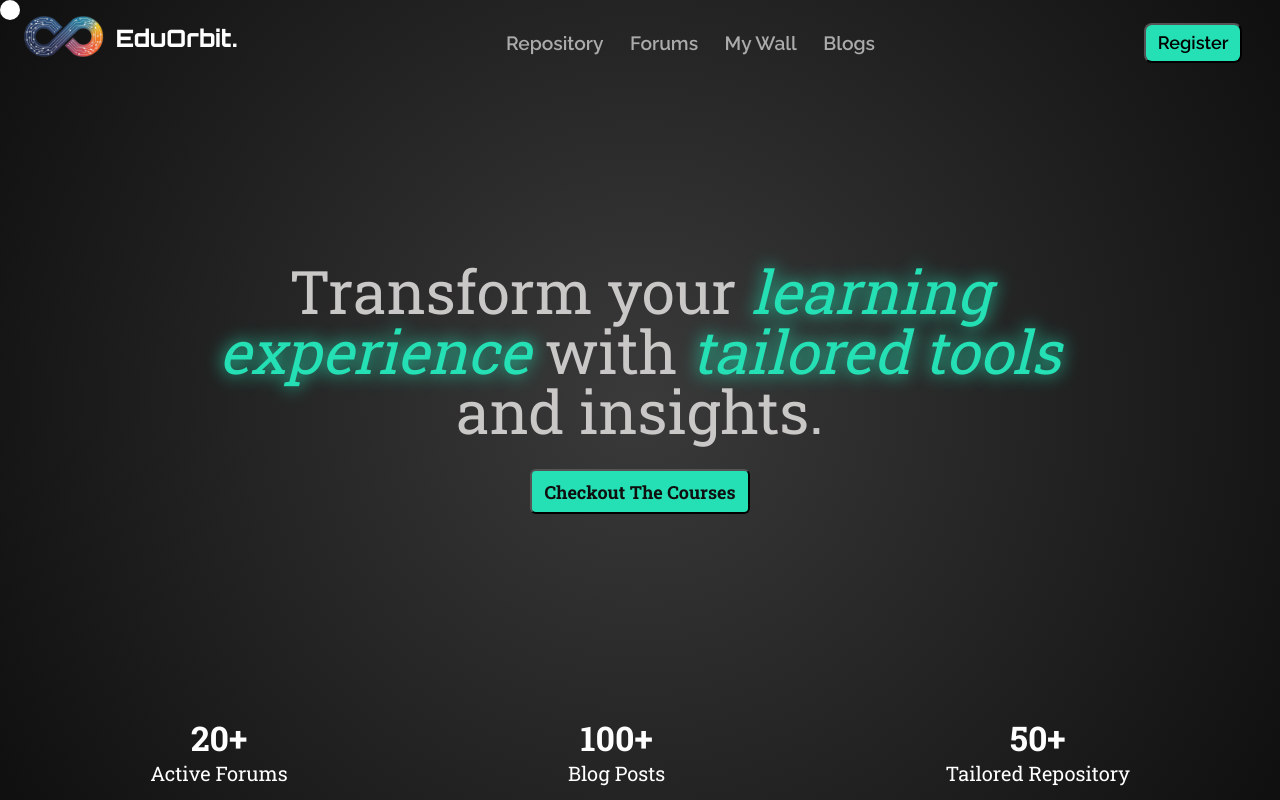
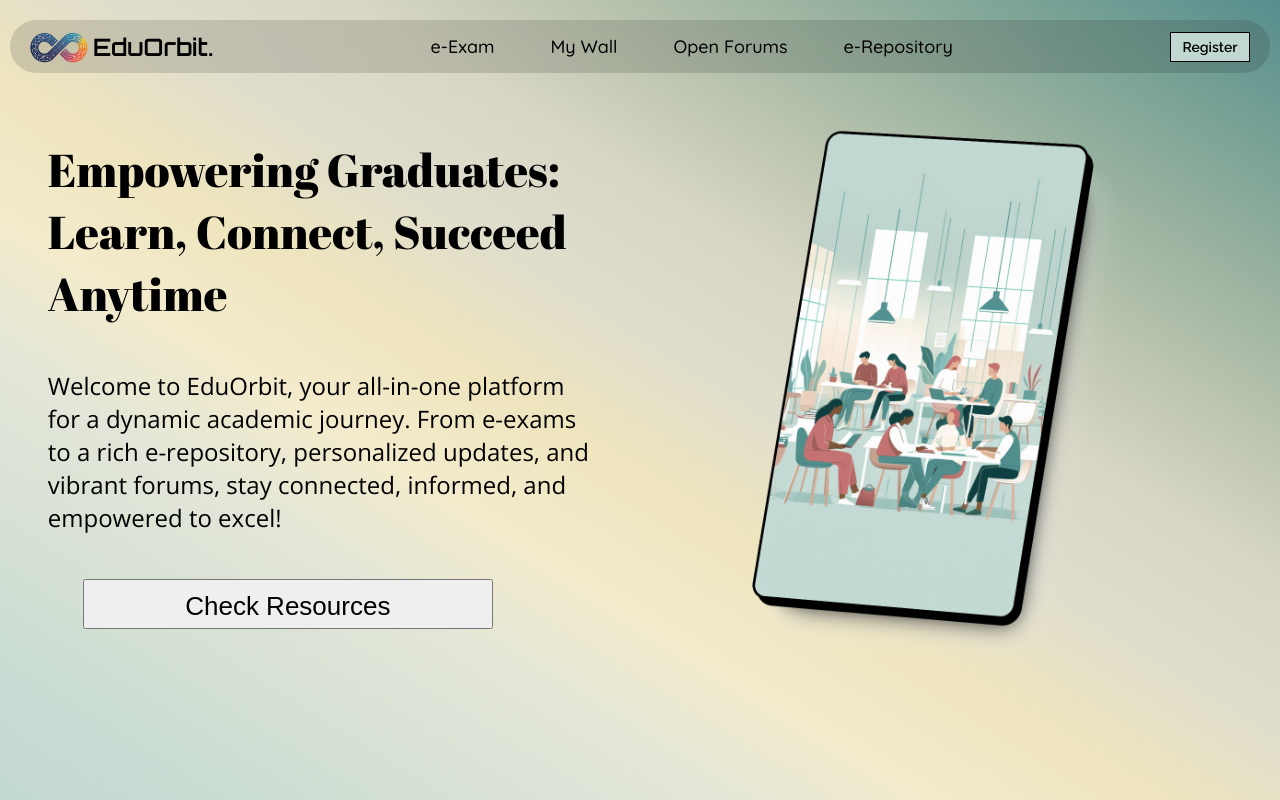
Before and after one commit to KC1064/EduOrbit, a plain HTML site: page index.html in a window 1280 px wide. Drawn offline with nearby package versions, Linux system fonts and the light colour scheme; a web font is replaced by a local one.

Commit message:
New Landing Page

```diff
--- a/index.html
+++ b/index.html
@@ -16,67 +16,44 @@
     <link href="https://fonts.googleapis.com/css2?family=Lobster+Two:ital,wght@0,400;0,700;1,400;1,700&display=swap"
         rel="stylesheet">
     <link href="https://fonts.googleapis.com/css2?family=Quicksand:wght@300..700&display=swap" rel="stylesheet">
+    <link href="https://fonts.googleapis.com/css2?family=Lora:ital,wght@0,400..700;1,400..700&display=swap"
+        rel="stylesheet">
+    <link href="https://fonts.googleapis.com/css2?family=Abril+Fatface&display=swap" rel="stylesheet">
+    <link
+        href="https://fonts.googleapis.com/css2?family=Lora&family=Poppins&family=Playfair+Display&family=Roboto&family=Abril+Fatface&family=Work+Sans&family=Montserrat&family=Merriweather&family=Raleway&family=Open+Sans&family=Oswald&family=Source+Sans+Pro&family=Bebas+Neue&family=Nunito&display=swap"
+        rel="stylesheet">
+
+
 </head>
 
 <body>
     <div id="cursor"></div>
     <main>
         <nav>
-            <div id="logo">
+            <div class="nav-logo">
                 <img src="/assets/logo1.png" alt="">
                 <p>EduOrbit.</p>
             </div>
-            <div id="nav-links">
-                <a href="#">Repository</a>
-                <a href="#">Forums</a>
-                <a href="#">My Wall</a>
-                <a href="#">Blogs</a>
+            <div class="desk-menu">
+                <a href="">e-Exam</a>
+                <a href="">My Wall</a>
+                <a href="">Open Forums</a>
+                <a href="">e-Repository</a>
             </div>
-            <div class="nav-mob">
-                <svg onclick="hidemenu()" id="cross" xmlns="http://www.w3.org/2000/svg" height="30px"
-                    viewBox="0 -960 960 960" width="30px" fill="#fff">
-                    <path
-                        d="m256-200-56-56 224-224-224-224 56-56 224 224 224-224 56 56-224 224 224 224-56 56-224-224-224 224Z" />
-                </svg>
-                <a href="#">Repository</a>
-                <a href="#">Forums</a>
-                <a href="#">My Wall</a>
-                <a href="#">Blogs</a>
+            <button class="reg-btn">Register</button>
+        </nav>
+        <home>
+            <div class="home-text">
+                <h2>Empowering Graduates: Learn, Connect, Succeed Anytime</h2>
+                <p>Welcome to EduOrbit, your all-in-one platform for a dynamic academic journey. From e-exams to a rich
+                    e-repository, personalized updates, and vibrant forums, stay connected, informed, and empowered to
+                    excel!</p>
+                <button>Check Resources</button>
             </div>
-            <div class="mob-menu">
-                <svg onclick="showMenu()" xmlns="http://www.w3.org/2000/svg" height="24px" viewBox="0 -960 960 960"
-                    width="24px" fill="#fff">
-                    <path d="M120-240v-80h720v80H120Zm0-200v-80h720v80H120Zm0-200v-80h720v80H120Z" />
-                </svg>
-                <button id="mob-reg-btn">Register</button>
+            <div class="home-img">
+                <img src="/assets/169shots_so.png" alt="" id="img-home">
             </div>
-
-
-            <button id="reg-btn">Register</button>
-        </nav>
-        <div id="hero-section">
-            <div>
-                <p id="hero-text">Transform your <span>learning experience</span> with <span>tailored tools</span> and
-                    insights.</p>
-            </div>
-            <!-- <div id="overlay"></div> -->
-            <button id="course-btn">Checkout The Courses</button>
-        </div>
-
-        <div id="stats">
-            <div id="stat-nums">
-                <p>20+</p>
-                <p>Active Forums</p>
-            </div>
-            <div id="stat-nums">
-                <p>100+</p>
-                <p>Blog Posts</p>
-            </div>
-            <div id="stat-nums">
-                <p>50+</p>
-                <p>Tailored Repository</p>
-            </div>
-        </div>
+        </home>
     </main>
 
 
--- a/script.js
+++ b/script.js
@@ -1,94 +1,99 @@
-var tl = gsap.timeline();
+const tl = gsap.timeline();
 
-tl.from("#logo", {
+tl.from(".nav-logo", {
+  opacity: 0,
   y: -30,
+  duration: 1,
+});
+
+tl.from(".desk-menu a", {
+  opacity: 0,
+  stagger: 0.3,
+  y: -20,
+  duration: 0.5,
+});
+
+tl.from(".reg-btn", {
+  opacity: 0,
+  y: -20,
+  duration: 0.5,
+});
+
+tl.from(".home-text > *", {
+  x: -200,
+  duration: 0.5,
+  opacity: 0,
+  stagger: 0.2,
+});
+
+tl.from("#img-home", {
+  x: 200,
   opacity: 0,
   duration: 0.5,
 });
 
-tl.from("#nav-links", {
-  y: -30,
-  opacity: 0,
-  duration: 0.5,
-  stagger: 0.2,
-});
-
-tl.from("#reg-btn", {
-  y: -30,
-  opacity: 0,
-  duration: 0.5,
-  stagger: 0.2,
-});
-
-tl.from("#hero-section", {
-  y: 60,
-  opacity: 0,
-  duration: 0.5,
-});
-
-tl.from("#stat-nums", {
-  y: 30,
-  opacity: 0,
-  duration: 0.5,
-  stagger: 0.2,
-});
-
-tl.to("#hero-text span", {
-  color: "#24e0b4",
-  fontStyle: "italic",
-  textShadow: "0px 0px 10px #24e0b4",
-  duration: 1,
-  stagger: 0.2,
-});
-
-tl.to("#hero-text span", {
-  keyframes: [
-    { textShadow: "0px 0px 15px #24e0b4", duration: 0.1 },
-    { textShadow: "0px 0px 20px #24e0b4", duration: 0.2 },
-    { textShadow: "0px 0px 30px #24e0b4", duration: 0.1 },
-    { textShadow: "0px 0px 20px #24e0b4", duration: 0.2 },
-    { textShadow: "0px 0px 15px #24e0b4", duration: 0.2 },
-  ],
+tl.to("#img-home", {
+  y: 8,
+  duration: 2,
   repeat: -1,
-  duration: 1,
+  yoyo: true,
   ease: "power1.inOut",
 });
 
-document.getElementById("reg-btn").addEventListener("click", function () {
-  window.location.href = "pages/register.html";
+const cursor = document.querySelector("#cursor");
+const imgHome = document.querySelector("#img-home"); // Select the img element by its ID
+
+// Move cursor with mouse and show "Click"
+imgHome.addEventListener("mousemove", function (e) {
+  cursor.style.display = "flex";
+  cursor.innerHTML = "Click";
+
+  gsap.to(cursor, {
+    x: e.x,
+    y: e.y,
+    scale: 2.3,
+    duration: 0.6,
+  });
 });
 
-document.getElementById("logo").addEventListener("click", function () {
-  window.location.href = "index.html";
+// Hide the cursor when leaving the image
+imgHome.addEventListener("mouseleave", function () {
+  cursor.style.display = "none";
+  gsap.to(cursor, {
+    scale: 1, // Reset scale on mouse leave
+    duration: 0.2,
+  });
 });
 
-function showMenu() {
-  const navMob = document.querySelector(".nav-mob");
-  if (navMob.style.display === "flex") {
-    navMob.style.display = "none";
-  } else {
-    navMob.style.display = "flex";
-  }
-}
+const images = [
+  "/assets/169shots_so.png",
+  "/assets/335_1x_shots_so.png",
+  "/assets/361_2x_shots_so.png",
+];
+let currentImageIndex = 0;
 
-function hidemenu() {
-  const navMob = document.querySelector(".nav-mob");
-  if (navMob.style.display === "flex") {
-    navMob.style.display = "none";
-  } else {
-    navMob.style.display = "flex";
-  }
-}
+imgHome.style.opacity = 1; // Ensure the image starts fully visible
 
-var main = document.querySelector("main");
-var cursor = document.querySelector("#cursor");
+imgHome.addEventListener("click", function () {
+  const timeline = gsap.timeline(); // Create a new timeline
 
-main.addEventListener("mousemove", function (e) {
-  console.log("Clicked");
-  gsap.to(cursor, {
-    x: e.clientX,
-    y: e.clientY,
-    duration: 1,
-    scale: 1,
-  });
+  // First, rotate the image while fading out
+  timeline
+    .to(imgHome, {
+      rotationY: "+=180", // Rotate 360 degrees
+      opacity: 0,
+      duration: 0.5, // Duration for rotation and fade
+      scrub: 4,
+    })
+    .call(function () {
+      // Change the image source when the rotation is complete
+      currentImageIndex = (currentImageIndex + 1) % images.length;
+      imgHome.src = images[currentImageIndex];
+    })
+    .to(imgHome, {
+      opacity: 1, // Fade in the new image
+      rotationY: 0, // Reset rotation for the new image
+      duration: 0.5,
+      scrub: 4, // Duration for fade in
+    });
 });
--- a/style.css
+++ b/style.css
@@ -1,4 +1,3 @@
-/* Ensure general styling remains the same */
 * {
   margin: 0;
   padding: 0;
@@ -9,298 +8,181 @@ html,
 body {
   height: 100%;
   width: 100%;
-  background: radial-gradient(circle at 50% 50%, #3a3a3a, #0f0f0f);
 }
 
 main {
-  display: flex;
-  flex-direction: column;
-  min-height: 100vh;
-  position: relative;
+  overflow: hidden;
 }
 
-#overlay {
-  position: absolute;
+main {
+  height: 100vh;
   width: 100%;
-  height: 100%;
-  /* background-color: antiquewhite; */
-  z-index: 120;
+  padding: 20px 10px;
+  background-image: linear-gradient(
+    to right top,
+    #c1d8d2,
+    #cbddd3,
+    #d7e1d4,
+    #e2e6d8,
+    #f3ebcc,
+    #eee5be,
+    #dfddcc,
+    #d8d6c4,
+    #bac4af,
+    #99b29f,
+    #77a195,
+    #578e8e
+  );
 }
 
-/* Navbar Start */
+.nav-logo img {
+  height: 45px;
+  width: auto;
+}
 nav {
-  height: 65px;
-  width: 98%;
+  background-color: rgba(0, 0, 0, 0.131);
+  display: flex;
+  border-radius: 50px;
+  height: 7%;
+  padding: 20px 20px;
   display: flex;
   justify-content: space-between;
   align-items: center;
-  padding: 12px;
+  backdrop-filter: blur(40px);
+}
+
+.nav-logo {
+  display: flex;
+  align-items: center;
+  justify-content: center;
+  gap: 5px;
+}
+
+.nav-logo img {
+  height: 40px;
+  width: auto;
   margin-top: 10px;
 }
 
-#logo {
-  margin-left: 12px;
-  display: flex;
-  gap: 12px;
-  cursor: pointer;
+.nav-logo p {
+  font-size: 24px;
+  font-family: "Orbitron", sans-serif;
+  font-weight: 600;
+  margin: 0;
 }
 
-#logo p {
-  font-family: "Orbitron", sans-serif;
-  font-size: 24px;
-  color: white;
-  font-weight: 800;
-  margin-top: 8px;
-}
-
-#nav-links {
-  width: 30%;
+.desk-menu {
   display: flex;
   justify-content: space-between;
   align-items: center;
+  gap: 40px;
 }
 
-#nav-links a {
-  font-size: larger;
+.desk-menu a {
+  font-size: 18px;
+  font-weight: 500;
   text-decoration: none;
-  color: rgb(171, 171, 171);
-  font-weight: 600;
-  font-family: "Raleway", sans-serif;
+  color: black;
+  height: max-content;
+  width: max-content;
+  padding: 5px 8px;
+  font-family: "quicksand", sans-serif;
 }
 
-#nav-links a:hover {
-  color: #24e0b4;
-  transform: scale(1.2) translateY(-5px);
-  text-shadow: 0 4px 10px #67efcfa9;
-  opacity: 0.9;
-  font-weight: 800;
-  transition: all 0.2s ease-in-out;
-}
-
-#logo img {
-  height: 55px;
-  width: auto;
-}
-
-#reg-btn {
-  height: 40px;
-  width: max-content;
-  padding-left: 12px;
-  padding-right: 12px;
-  border-radius: 8px;
-  background-color: #24e0b4;
+.reg-btn {
   font-family: "Raleway", sans-serif;
-  font-size: 18px;
+  width: 80px;
+  height: 30px;
+  font-size: 14px;
+  background-color: #c1d8d2;
+  border: none;
+  font-weight: 500;
+  padding: 0 10px 0 10px;
+  border: 1px solid black;
   font-weight: 600;
 }
 
-#reg-btn:hover {
-  background-color: black;
-  border: 1px #24e0b4 solid;
-  color: #24e0b4;
-  cursor: pointer;
-  transition: all 50ms ease-in-out;
+.reg-btn:hover {
+  border-radius: 40px;
+  border: 1px solid black;
+  transition: all 2s ease-in;
 }
 
-/* Navbar Ends */
+.desk-menu a:hover {
+  background-color: #c1d8d2;
+  border-radius: 20px;
+}
 
-#hero-section {
-  flex: 1;
+home {
+  width: 100%;
+  height: calc(93% - 40px);
   display: flex;
+  justify-content: space-between;
+  padding: 10px 20px;
+}
+
+.home-text {
+  height: 600px;
+  width: 600px;
+  display: flex;
+  gap: 45px;
   flex-direction: column;
+  align-items: center;
+  justify-content: center;
+}
+.home-text h2 {
+  font-family: "Abril Fatface", sans-serif;
+  font-size: 46px;
+  width: 550px;
+  text-align: left;
+  font-weight: lighter;
+}
+
+.home-text p {
+  font-family: "Open Sans",sans-serif;
+  font-size: 24px;
+  width: 550px;
+  text-align: left;
+}
+
+.home-text button {
+  font-family: "Lobster",sans-serif;
+  width: 70%;
+  font-size: 26px;
+  height: 50px;
+  padding: 10px 15px;
+  margin-right: 70px;
+}
+
+.home-img {
+  padding: 50px 0 0 0;
+  height: 550px;
+  width: 650px;
+  display: flex;
   justify-content: center;
   align-items: center;
-  text-align: center;
-  padding: 20px;
-  position: relative;
 }
 
-#hero-section p {
-  font-size: 60px;
-  max-width: 900px;
-  text-align: center;
-  line-height: 1;
-  font-family: "Roboto Slab", sans-serif;
-  color: rgb(202, 199, 199);
-}
-
-#course-btn {
-  height: 45px;
-  width: 220px;
-  margin-top: 28px;
-  font-family: "Roboto Slab", sans-serif;
-  background-color: #24e0b4;
-  color: #0f0f0f;
-  border-radius: 6px;
-  font-size: 18px;
-  font-weight: 700;
-  cursor: pointer;
-}
-
-#course-btn:hover {
-  background-color: black;
-  border: 1px #24e0b4 solid;
-  color: #24e0b4;
-  cursor: pointer;
-}
-
-#stats {
-  width: 100%;
-  height: 100px;
-  display: flex;
-  justify-content: space-around;
-  align-items: center;
-  color: white;
-  padding: 10px;
-  bottom: 0;
-  left: 0;
-}
-
-#stat-nums {
-  text-align: center;
-  font-family: "Roboto Slab", sans-serif;
-}
-
-#stat-nums p:first-child {
-  font-size: 34px;
-  font-weight: bold;
-}
-
-#stat-nums p:last-child {
-  font-size: 20px;
-}
-
-/* Mobile Navbar Styles */
-.nav-mob {
-  position: absolute;
-  right: 0;
-  top: 0;
-  height: 100vh;
-  width: 300px;
-  padding-top: 50px;
-  background-color: transparent;
-  display: none;
-  flex-direction: column;
-  justify-content: flex-start;
-  align-items: flex-start;
-  z-index: 99;
-  backdrop-filter: blur(8px);
-}
-
-.nav-mob a {
-  padding: 15px 10px;
-  font-size: larger;
-  text-decoration: none;
-  color: rgb(171, 171, 171);
-  font-weight: 600;
-  font-family: "Raleway", sans-serif;
-  width: 100%;
-}
-
-.nav-mob a:hover {
-  box-shadow: 4px 2px 10px #24e0b4;
-  background-color: #24e0b47e;
-}
-
-.mob-menu {
-  display: none;
-  align-items: center;
-  gap: 14px;
-}
-
-#desk-hide {
-  display: none;
-}
-
-#mob-reg-btn {
-  height: 40px;
-  width: max-content;
-  padding-left: 12px;
-  padding-right: 12px;
-  border-radius: 8px;
-  background-color: #24e0b4;
-  font-family: "Raleway", sans-serif;
-  font-size: 18px;
-  font-weight: 600;
-}
-
-#mob-reg-btn:hover {
-  background-color: black;
-  border: 1px #24e0b4 solid;
-  color: #24e0b4;
-  cursor: pointer;
-  transition: all 50ms ease-in-out;
-}
-
-#cross {
-  margin-left: 10px;
-}
-
-/* Media Queries */
-@media (max-width: 1100px) {
-  #nav-links {
-    display: none;
-  }
-  #reg-btn {
-    display: none;
-  }
-  #menu-btn {
-    display: flex;
-    gap: 10px;
-    align-items: center;
-  }
-  #desk-hide {
-    display: flex;
-  }
-  .mob-menu {
-    display: flex;
-  }
-}
-
-@media (max-width: 450px) {
-  #logo p {
-    display: none;
-  }
-
-  #logo img {
-    width: 70px;
-    height: auto;
-  }
-
-  #mob-reg-btn {
-    width: 80px;
-    height: 40px;
-    font-size: 15px;
-  }
-
-  #hero-section p {
-    font-size: 28px;
-  }
-
-  #course-btn {
-    width: 150px;
-    height: 40px;
-    font-size: 12px;
-  }
-  #stat-nums p:first-child {
-    font-size: 28px;
-  }
-
-  #stat-nums p:last-child {
-    font-size: 17px;
-  }
-
-  .nav-mob {
-    width: 100%;
-  }
+.home-img img {
+  width: auto;
+  height: 550px;
 }
 
 #cursor {
   height: 20px;
   width: 20px;
-  background-color: white;
   border-radius: 50%;
+  background-color: rgba(4, 4, 4, 0.252);
+  color: rgb(243, 239, 239);
+  font-size: 7px;
   position: fixed;
-  z-index: 30;
-  pointer-events: none; /* Make sure it doesn't block interaction */
+  justify-content: center;
+  align-items: center;
+  text-align: center;
+  pointer-events: none;
+  z-index: 9999;
+  font-family: "Roboto Slab",sans-serif;
+  backdrop-filter: blur(30px);
+  display: none;
+  border: rgb(227, 218, 218) 1px solid;
 }
```
Also changed, not shown: assets/169shots_so.png (added), assets/335_1x_shots_so.png (added), assets/vector image.jpeg (deleted), 1 other file.
